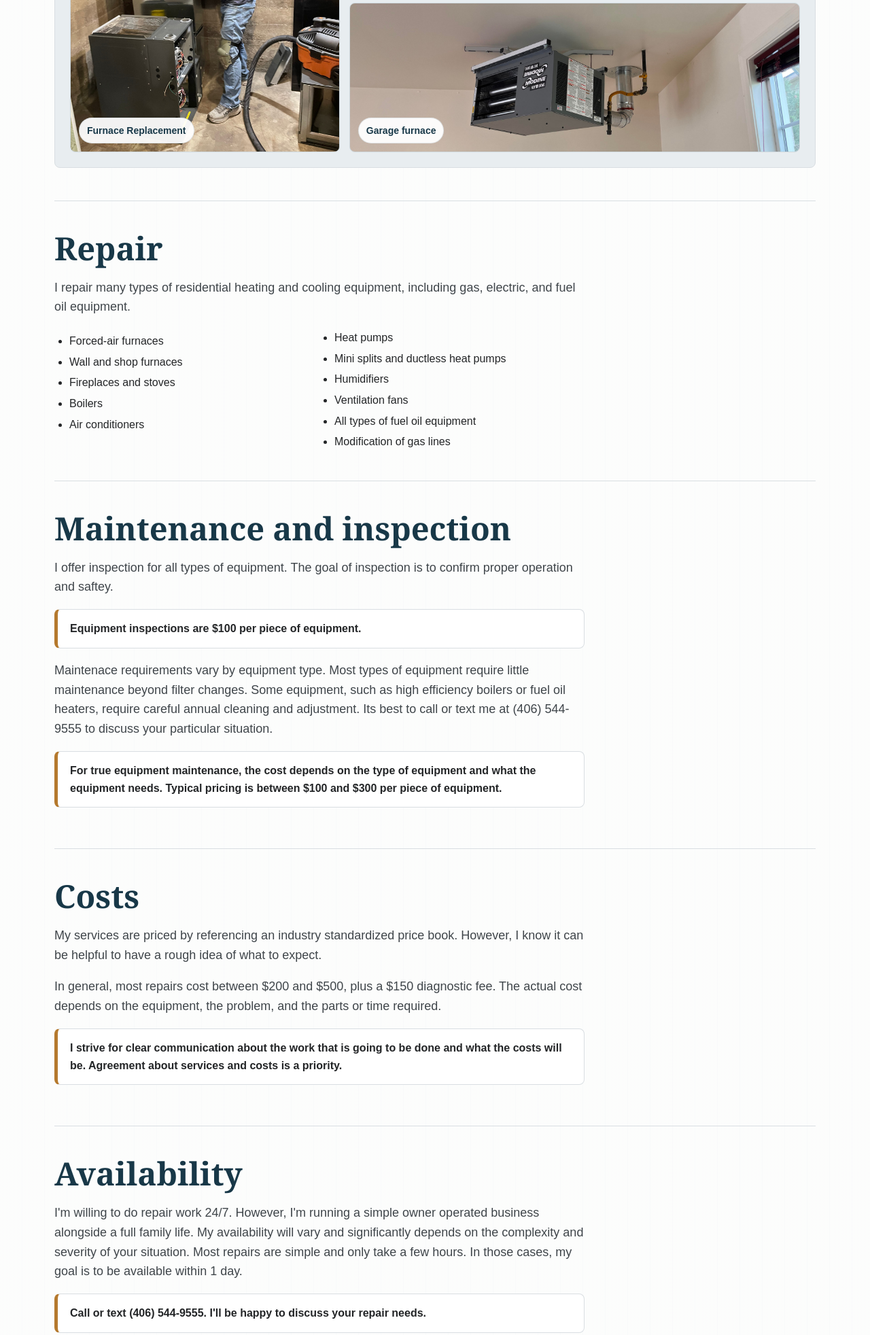
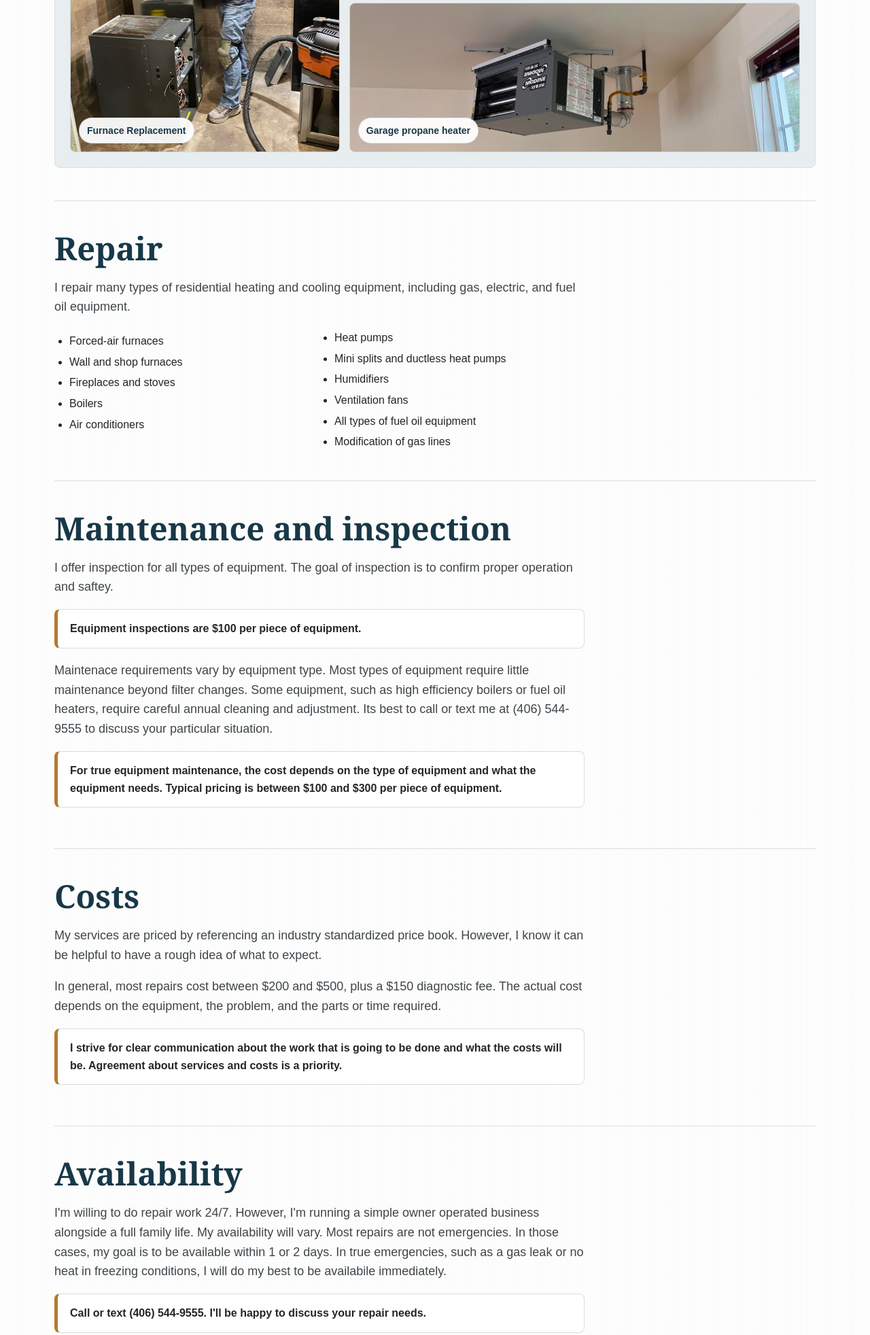
Before and after one commit to brianhallerweb/brianhallerweb.github.io, a plain HTML site: page index.html in a window 1280 px wide. Shown: the part 1323-3287 px from the top of the page at 68% size. Drawn offline with Linux system fonts and the light colour scheme.

Commit message:
Update index.html

```diff
--- a/index.html
+++ b/index.html
@@ -524,7 +524,7 @@
           </figure>
           <figure class="shop-heater">
             <img src="images/shop-heater.jpg" alt="Suspended shop heater" />
-            <figcaption>Garage furnace</figcaption>
+            <figcaption>Garage propane heater</figcaption>
           </figure>
         </div>
 
@@ -580,7 +580,7 @@
         <section id="availability">
           <h2>Availability</h2>
           <p>
-            I'm willing to do repair work 24/7. However, I'm running a simple owner operated business alongside a full family life. My availability will vary and significantly depends on the complexity and severity of your situation. Most repairs are simple and only take a few hours. In those cases, my goal is to be available within 1 day.
+            I'm willing to do repair work 24/7. However, I'm running a simple owner operated business alongside a full family life. My availability will vary. Most repairs are not emergencies. In those cases, my goal is to be available within 1 or 2 days. In true emergencies, such as a gas leak or no heat in freezing conditions, I will do my best to be availabile immediately.
           </p>
           <div class="note-box">
             Call or text (406) 544-9555. I'll be happy to discuss your repair needs.
```
